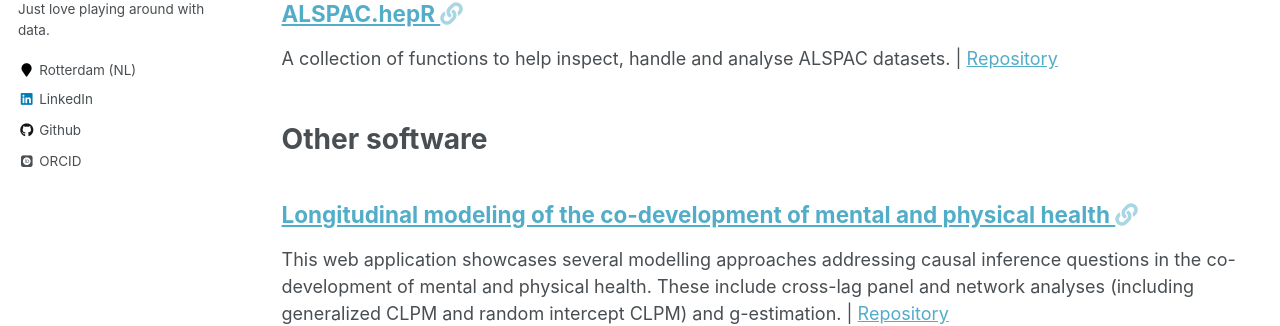
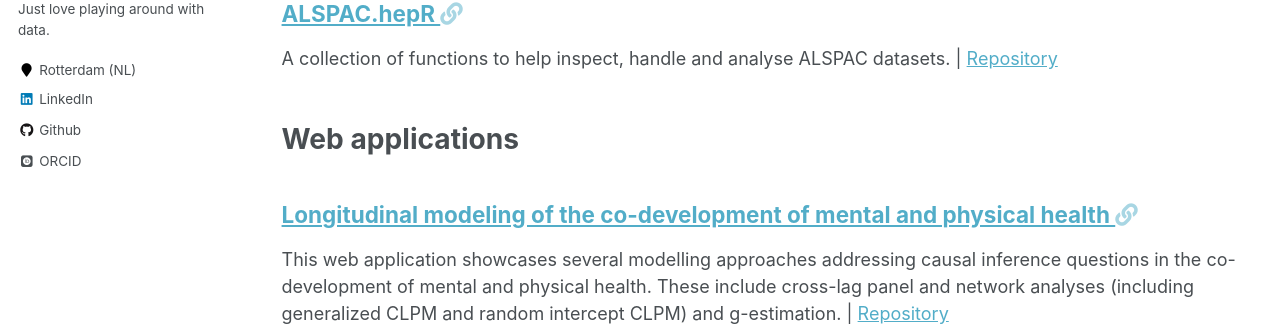
Before and after one commit to SereDef/seredef.github.io, a Jekyll site: the page built from _pages/software.html, in a window 1280 px wide and 1055 px high. Shown: the part 335-661 px from the top of the window. Built offline with Jekyll 4.4.1, drawn with Linux system fonts in a browser that asks for light colours; some web fonts are replaced.

Commit message:
update software pages

```diff
--- a/_pages/software.html
+++ b/_pages/software.html
@@ -13,9 +13,7 @@ author_profile: true
 
 
 <br>
-<h1>
-  Other software
-</h1>
+<h1> Web applications </h1>
 
 {% for post in site.software reversed %}
   {% include archive-single.html %}
```
